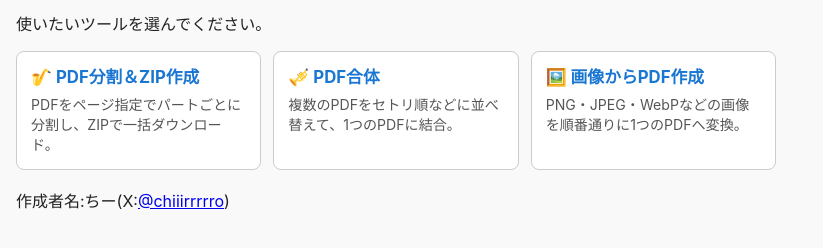
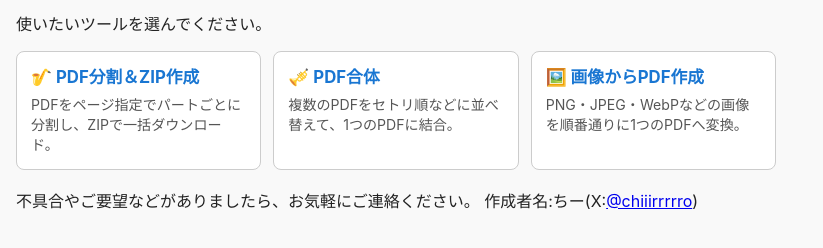
Before and after one commit to chiiirrrrro/PDF-tools, a plain HTML site: page index.html in a window 1280 px wide. Shown: the part 110-358 px from the top of the page, without its empty margins (0-823 px from the left). Drawn offline with Linux system fonts and the light colour scheme.

Commit message:
Update index.html

```diff
--- a/index.html
+++ b/index.html
@@ -33,6 +33,7 @@
   </div>
 
   <div style="margin-top: 20px;">
+    不具合やご要望などがありましたら、お気軽にご連絡ください。
     作成者名:ちー(X:<a href="https://x.com/chiiirrrrro" target="_blank">@chiiirrrrro</a>)
   </div>
 </body>
```
